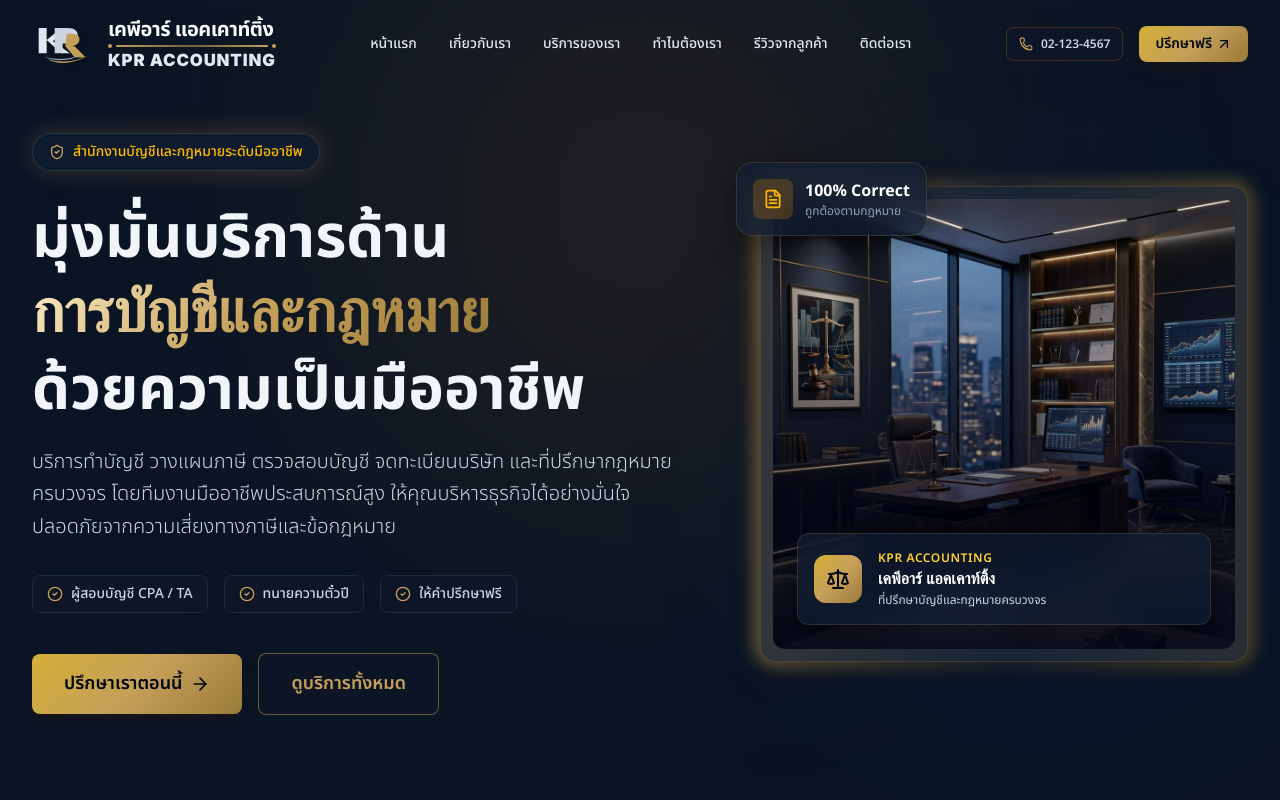
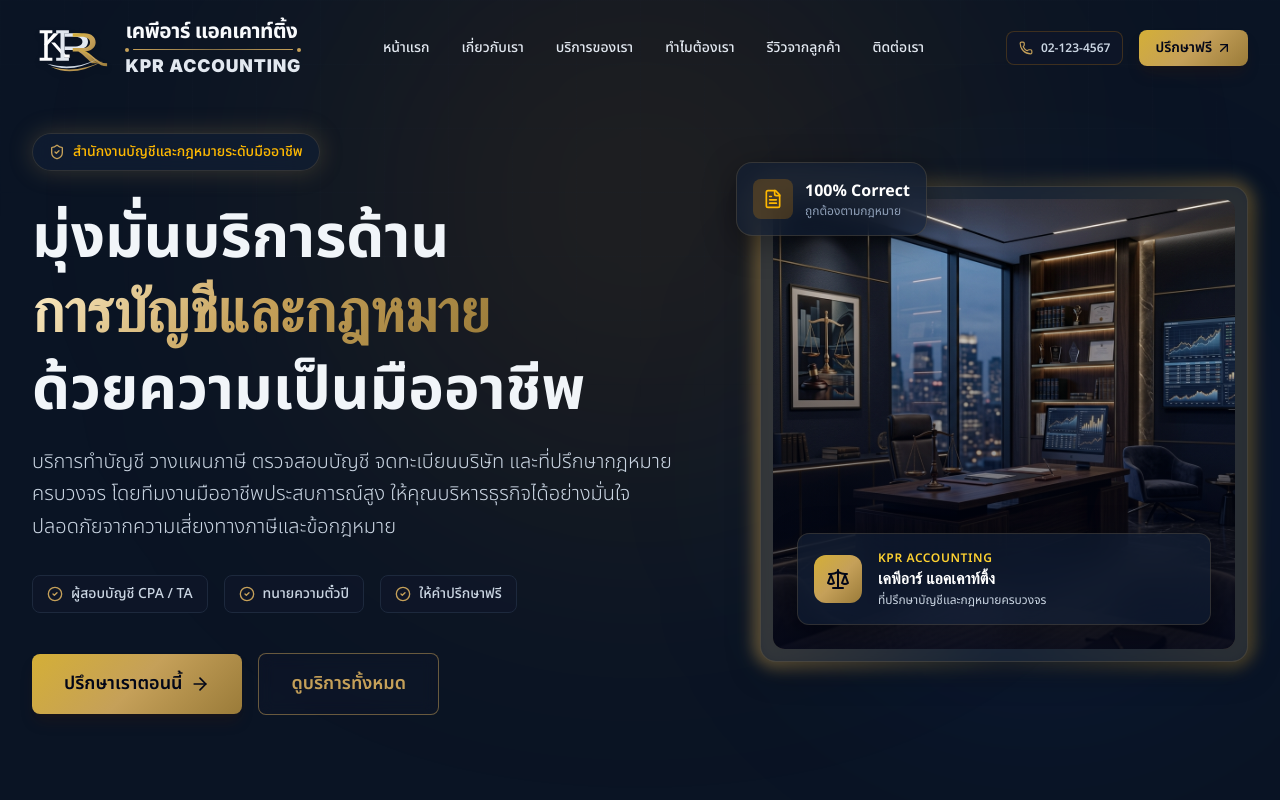
Before and after one commit to sadper102/KPR-Accounting, a Next.js app: page / in a window 1280 px wide. Shown: the top 800 px of the page. Built offline with nearby package versions, Linux system fonts and the light colour scheme; a web font is replaced by a local one.

Commit message:
Refine logo: overlap P and R monograms matching reference image

```diff
--- a/src/components/Logo.tsx
+++ b/src/components/Logo.tsx
@@ -13,65 +13,91 @@ export default function Logo({
   theme = "dark",
   size = "md",
 }: LogoProps) {
-  // Color tokens based on user logo image
   const isDark = theme === "dark";
-  const navyColor = isDark ? "#FFFFFF" : "#0D2240"; // Primary navy text/symbol (white in dark mode, deep navy in light)
-  const navySymbolColor = "#0E2954"; // Navy symbol in logo
-  const goldColor = "#C5A059"; // Gold accent color from logo image
+  const navySymbolColor = "#0E2954"; // Navy blue from original logo
+  const goldColor = "#C5A059"; // Luxury gold from original logo
   const textNavy = isDark ? "#F8FAFC" : "#0E2954";
 
-  // Size scalers
   const sizeMap = {
     sm: "h-10",
-    md: "h-12",
+    md: "h-12 sm:h-14",
     lg: "h-16 md:h-20",
   };
 
   return (
     <div className={`inline-flex items-center gap-3 select-none ${className}`}>
-      {/* SVG Symbol Monogram (KP + R + Swooshes) */}
+      {/* SVG Symbol Monogram (Overlapping K, P, R + Swooshes) */}
       <svg
-        viewBox="0 0 240 180"
+        viewBox="0 0 320 220"
         className={`${sizeMap[size]} w-auto drop-shadow-md`}
         fill="none"
         xmlns="http://www.w3.org/2000/svg"
       >
-        {/* K Letter (Navy serif) */}
+        <defs>
+          {/* Subtle gold gradient for R & Swoosh */}
+          <linearGradient id="goldGrad" x1="0%" y1="0%" x2="100%" y2="100%">
+            <stop offset="0%" stopColor="#D4AF37" />
+            <stop offset="50%" stopColor="#C5A059" />
+            <stop offset="100%" stopColor="#9A7B39" />
+          </linearGradient>
+        </defs>
+
+        {/* --- K LETTER (Deep Navy Serif) --- */}
+        {/* K Main Vertical Stem with Serifs */}
         <path
-          d="M 25 30 L 55 30 L 55 125 L 25 125 Z M 48 30 L 48 125 M 55 75 L 110 30 L 140 30 L 78 80 L 142 125 L 110 125 Z"
+          d="M 30 40 L 80 40 L 80 52 L 62 52 L 62 148 L 80 148 L 80 160 L 30 160 L 30 148 L 48 148 L 48 52 L 30 52 Z"
+          fill={isDark ? "#FFFFFF" : navySymbolColor}
+        />
+        {/* K Upper Diagonal Arm */}
+        <path
+          d="M 55 105 L 105 52 L 85 52 L 48 95 Z"
+          fill={isDark ? "#FFFFFF" : navySymbolColor}
+        />
+        {/* K Lower Diagonal Arm */}
+        <path
+          d="M 75 88 L 128 148 L 148 148 L 148 136 L 132 136 L 90 88 Z"
+          fill={isDark ? "#FFFFFF" : navySymbolColor}
+        />
+
+        {/* --- P LETTER (Navy Serif Intertwined with K & R) --- */}
+        {/* P Vertical Stem (Merges with K right side) */}
+        <path
+          d="M 95 40 L 145 40 L 145 52 L 128 52 L 128 148 L 145 148 L 145 160 L 95 160 L 95 148 L 112 148 L 112 52 L 95 52 Z"
+          fill={isDark ? "#E2E8F0" : navySymbolColor}
+        />
+        {/* P Loop / Bowl (Navy) */}
+        <path
+          d="M 128 52 L 175 52 C 205 52 220 66 220 85 C 220 105 200 118 170 118 L 128 118 Z M 128 66 L 128 104 L 165 104 C 188 104 198 96 198 85 C 198 73 186 66 165 66 Z"
           fill={isDark ? "#E2E8F0" : navySymbolColor}
         />
 
-        {/* P Letter (Overlapped Navy serif) */}
+        {/* --- R LETTER (Gold Serif Overlapping P) --- */}
+        {/* R Loop Overlapped on top right of P */}
         <path
-          d="M 85 30 L 135 30 C 160 30 172 42 172 58 C 172 75 158 88 135 88 L 115 88 L 115 125 L 85 125 Z M 115 52 L 132 52 C 142 52 147 55 147 59 C 147 64 142 67 132 67 L 115 67 Z"
+          d="M 160 52 L 205 52 C 235 52 250 68 250 88 C 250 108 232 122 205 124 C 218 132 232 145 258 170 L 235 170 C 212 148 198 134 182 124 L 160 124 Z M 160 66 L 160 110 L 195 110 C 218 110 228 100 228 88 C 228 75 215 66 195 66 Z"
+          fill="url(#goldGrad)"
+        />
+        {/* R Distinctive Gold Right Leg Sweeping Downwards */}
+        <path
+          d="M 188 118 Q 215 130 250 162 C 265 176 278 182 295 182 L 295 170 C 275 170 258 160 238 142 Q 212 118 188 118 Z"
+          fill="url(#goldGrad)"
+        />
+
+        {/* --- DYNAMIC SWOOSHES BELOW MONOGRAM --- */}
+        {/* Top Swoosh (Navy Curve) */}
+        <path
+          d="M 60 172 Q 150 215 260 152 Q 165 200 60 172 Z"
           fill={isDark ? "#CBD5E1" : navySymbolColor}
         />
 
-        {/* R Letter (Luxury Gold serif seamlessly interwoven) */}
+        {/* Bottom Swoosh (Gold Curve) */}
         <path
-          d="M 130 52 C 150 52 178 50 178 72 C 178 85 168 95 150 98 L 195 140 L 160 140 L 125 98 Z"
-          fill={goldColor}
-        />
-        <path
-          d="M 160 98 Q 178 115 200 140 L 170 140 Q 148 115 136 98 Z"
-          fill={goldColor}
-        />
-
-        {/* Top Swoosh (Navy Curve underneath) */}
-        <path
-          d="M 45 138 Q 115 170 200 125 Q 125 160 45 138 Z"
-          fill={isDark ? "#94A3B8" : navySymbolColor}
-        />
-
-        {/* Bottom Swoosh (Gold Curve underneath) */}
-        <path
-          d="M 58 148 Q 125 180 215 132 Q 135 170 58 148 Z"
-          fill={goldColor}
+          d="M 75 185 Q 165 228 280 160 Q 178 212 75 185 Z"
+          fill="url(#goldGrad)"
         />
       </svg>
 
-      {/* Text Part (Thai + Divider Line + English) */}
+      {/* Text Part (Thai + Line + English) */}
       {variant === "full" && (
         <div className="flex flex-col justify-center leading-none">
           {/* Top Thai text */}
@@ -79,7 +105,7 @@ export default function Logo({
             className="font-bold tracking-tight"
             style={{
               color: textNavy,
-              fontSize: size === "sm" ? "1.05rem" : size === "md" ? "1.25rem" : "1.75rem",
+              fontSize: size === "sm" ? "1.05rem" : size === "md" ? "1.3rem" : "1.8rem",
               fontFamily: "'Noto Sans Thai', 'Sarabun', sans-serif",
             }}
           >
@@ -87,7 +113,7 @@ export default function Logo({
           </span>
 
           {/* Gold Divider Line with dot accents */}
-          <div className="my-[4px] flex items-center gap-1">
+          <div className="my-[5px] flex items-center gap-1">
             <span
               className="h-[4px] w-[4px] rounded-full shrink-0"
               style={{ backgroundColor: goldColor }}
@@ -95,7 +121,7 @@ export default function Logo({
             <div
               className="h-[1.5px] w-full rounded-full"
               style={{
-                background: `linear-gradient(90deg, ${goldColor} 0%, ${goldColor}88 50%, ${goldColor} 100%)`,
+                background: `linear-gradient(90deg, ${goldColor} 0%, ${goldColor}AA 50%, ${goldColor} 100%)`,
               }}
             />
             <span
@@ -109,7 +135,7 @@ export default function Logo({
             className="font-black tracking-wider uppercase"
             style={{
               color: isDark ? "#E2E8F0" : textNavy,
-              fontSize: size === "sm" ? "0.85rem" : size === "md" ? "1.05rem" : "1.45rem",
+              fontSize: size === "sm" ? "0.85rem" : size === "md" ? "1.1rem" : "1.5rem",
               fontFamily: "'Inter', sans-serif",
             }}
           >
```
